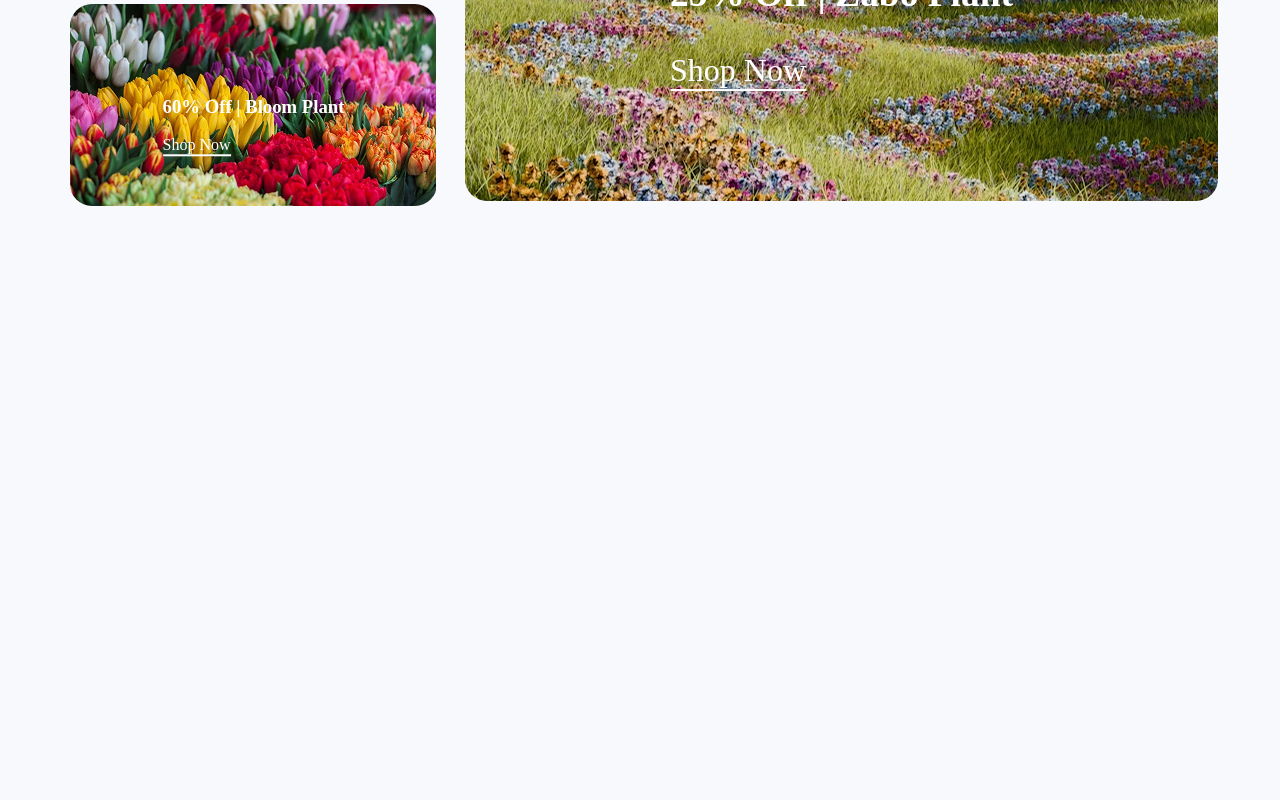
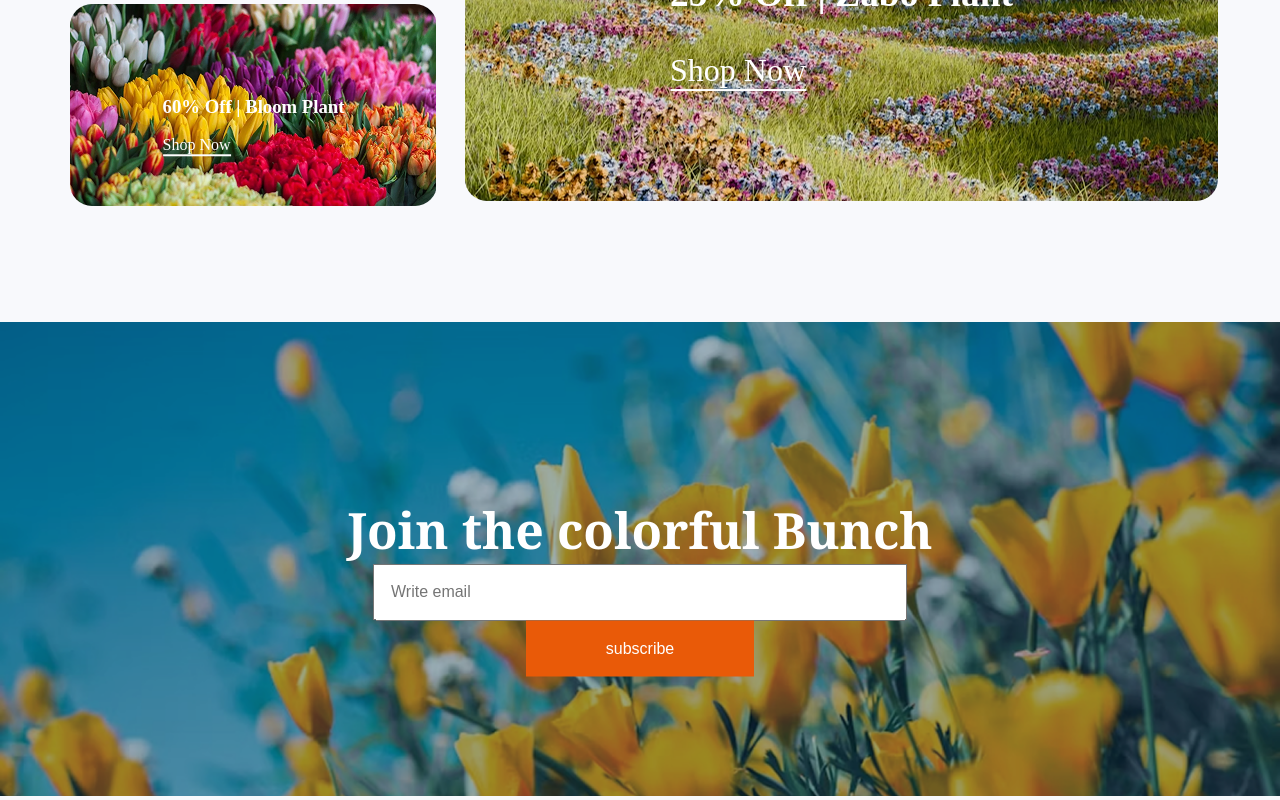
Before and after one commit to sabakdas/assignment-two, a plain HTML site: page index.html in a window 1280 px wide. Shown: the part 3272-4072 px from the top of the page. Before the commit the page ends 3594 px from the top, so only its background shows below. Drawn offline with Linux system fonts and the light colour scheme.

Commit message:
main section completed

```diff
--- a/index.html
+++ b/index.html
@@ -144,6 +144,18 @@
         </div>
 
         </section>
+        <section class="subscrie">
+            <div class="subscribe-img">
+                 <img src="B12A02-Responsive-Flowers/assets/news-letter-bg.png" alt="background image">
+                <div class="form-items">
+                    <h3 class="section-heading noto-serif-normal">Join the colorful Bunch</h3>
+                  <form action="#">
+                    <input type="email" name="" id="email-address" placeholder="Write email"><input class="btn-primary " type="submit" value="subscribe" >
+
+                  </form>
+                </div>
+            </div>
+        </section>
 
     </main>
     <footer>
--- a/styles/style.css
+++ b/styles/style.css
@@ -228,7 +228,42 @@ border-radius: 22px;
     color:white;
     font-size: 2rem;
     font-weight: bold;
+
 }
+/* subscribe section styles */
+.subscribe-img{
+    width: 100vw;
+    position: relative;
+    left: 50%;
+    right: 50%;
+    margin-left: -50vw;
+    margin-right: -50vw;
+    box-sizing: border-box;
+}
+.subscribe-img img{
+    width: 100%;
+    height: auto;
+    display: relative;
+}
+.form-items{
+    position: absolute;
+    top: 50%;
+    left: 50%;
+    transform:translate(-50%, -50%);
+    color:white;
+    text-align: center;
+}
+.form-items h3{
+    color: white;
+}
+#email-address{
+    height: 3.1875rem;
+    width: 32rem;
+    padding-left:1rem ;
+    margin-right: 0px;
+    font-size: 1rem;
+}
+
 /* Responsive media query */
 @media screen and (max-width:576px){
   .navbar{
```
